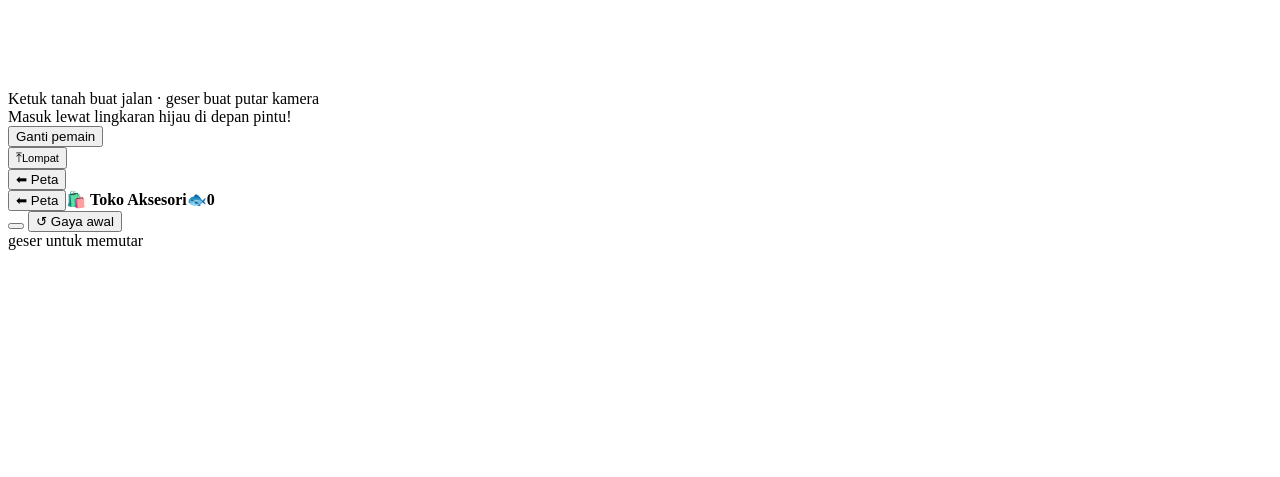
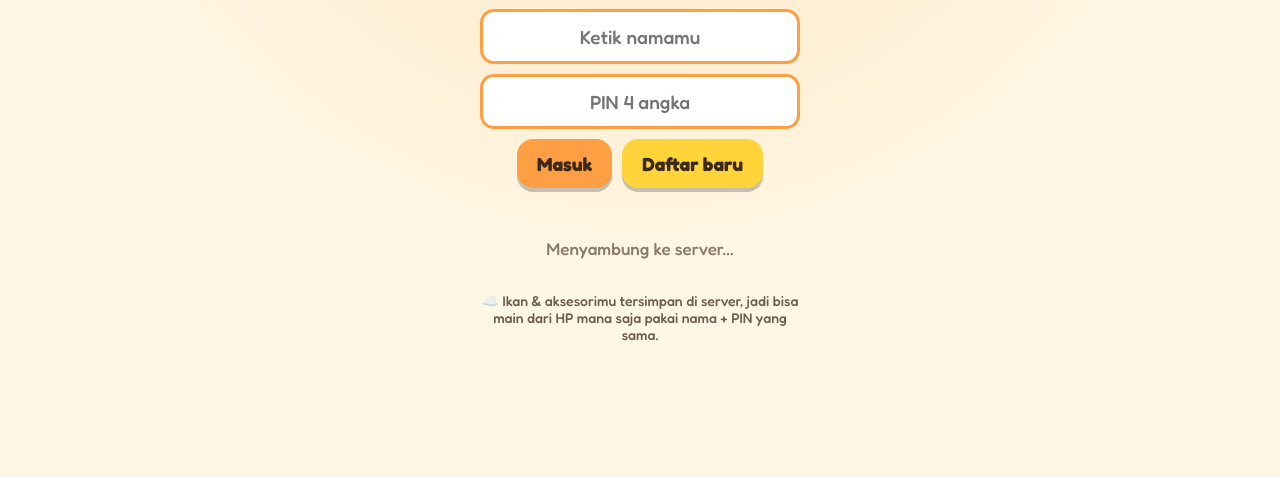
Before and after one commit to ikaaa-rn/mini-games-cat, a plain HTML site: page index.html in a window 1280 px wide. Shown: the part 323-800 px from the top of the page. Drawn offline with nearby package versions, Linux system fonts and the light colour scheme; the site is published under a folder, as on GitHub Pages, so addresses that start at the root find nothing.

Commit message:
index.html

```diff
--- a/index.html
+++ b/index.html
@@ -10,7 +10,7 @@
 <link rel="preconnect" href="https://fonts.googleapis.com">
 <link rel="preconnect" href="https://fonts.gstatic.com" crossorigin>
 <link href="https://fonts.googleapis.com/css2?family=Fredoka:wght@500;600;700&display=swap" rel="stylesheet">
-<link rel="stylesheet" href="/style.css">
+<link rel="stylesheet" href="style.css">
 <script src="https://cdnjs.cloudflare.com/ajax/libs/three.js/r128/three.min.js"></script>
 </head>
 <body>
@@ -78,6 +78,6 @@
 </section>
 
 <div id="toast" class="toast"></div>
-<script type="module" src="/js/main.js"></script>
+<script type="module" src="js/main.js"></script>
 </body>
 </html>
```
